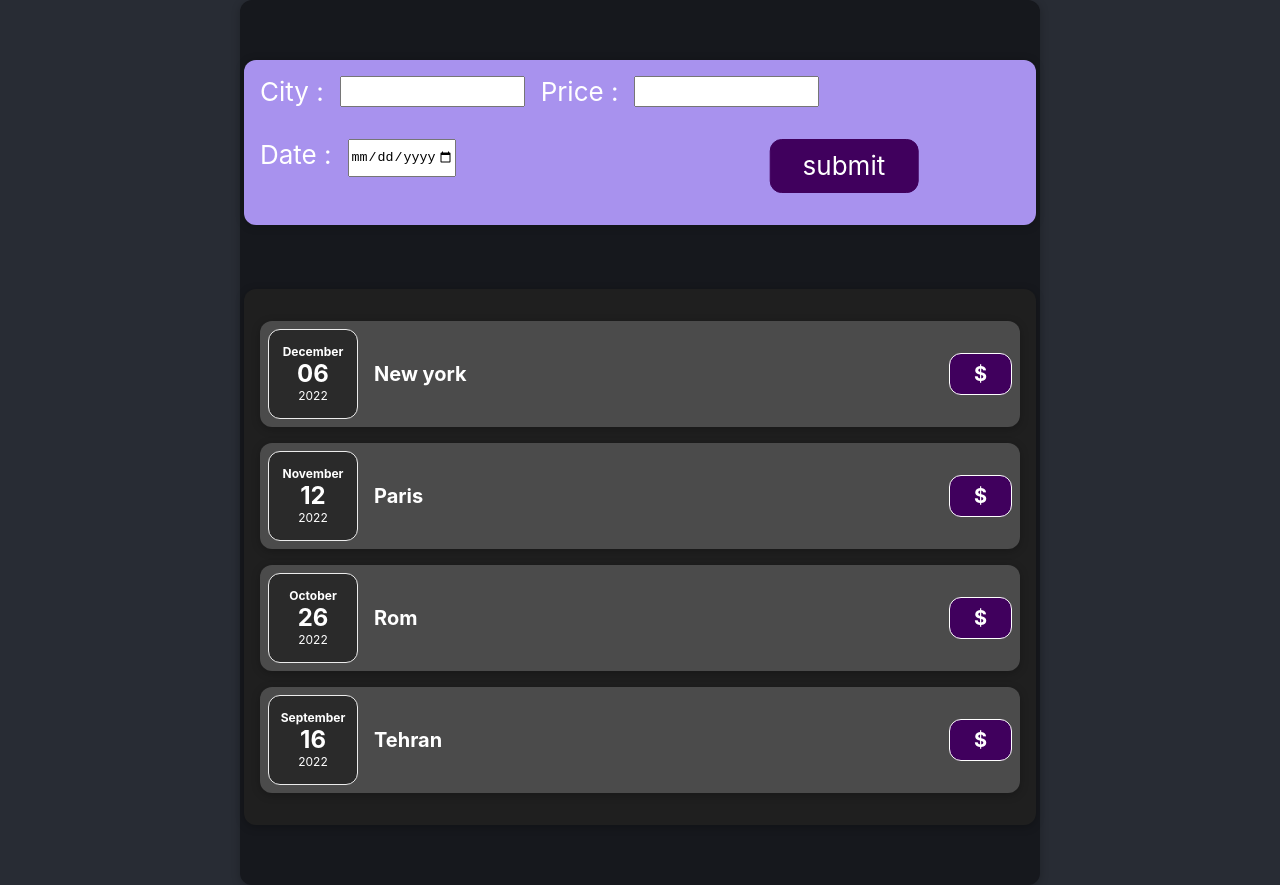
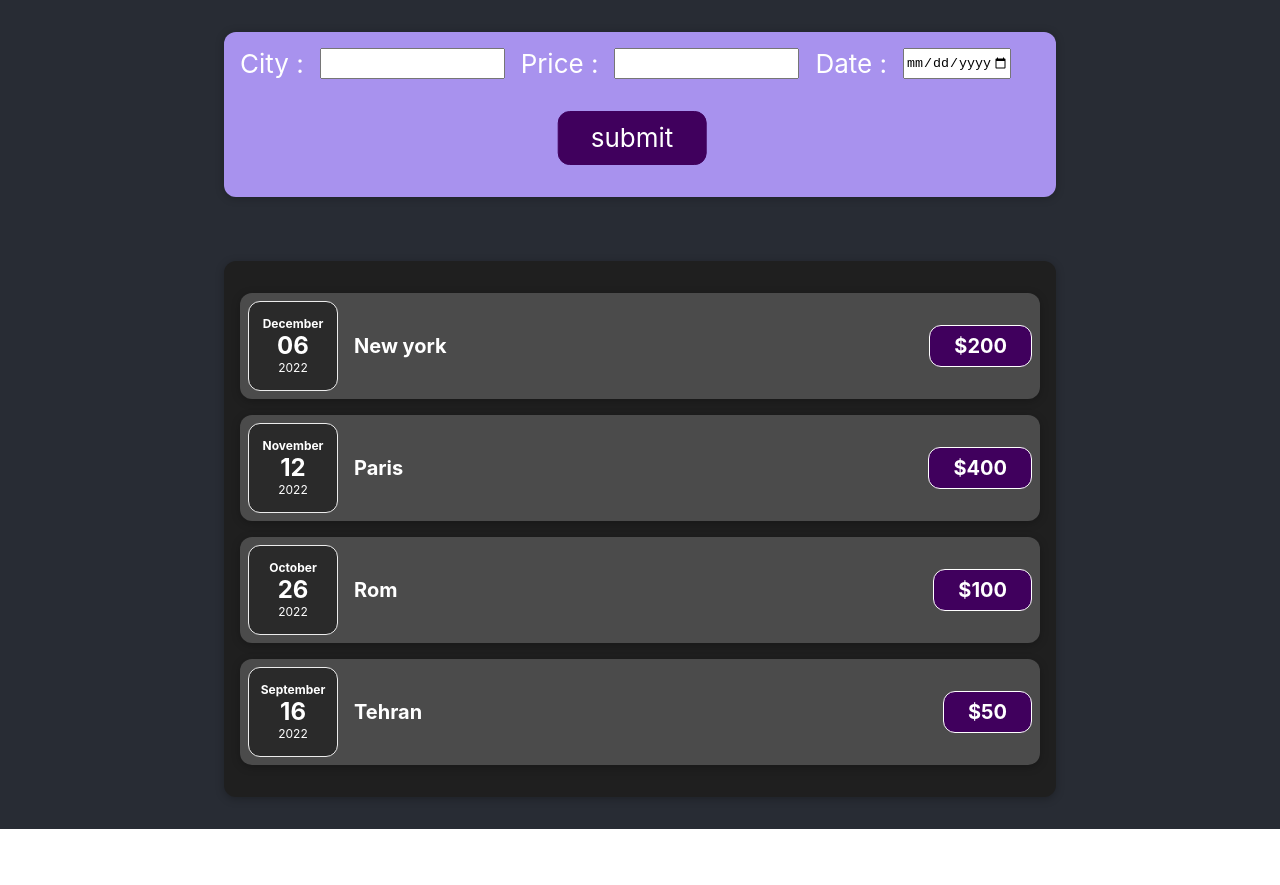
Before and after one commit to funnypar/FirstReactProject, a React (Create React App) app: page / in a window 1280 px wide. After the commit the page ends 829 px from the top, so only its background shows below. Built offline with nearby package versions, Linux system fonts and the light colour scheme.

Commit message:
Added render list

```diff
--- a/src/App.js
+++ b/src/App.js
@@ -1,13 +1,11 @@
-import React from "react";
+import React, { useState } from "react";
 
 import EItems from "./components/Eitems/Eitems";
 import NewEitem from "./components/newEitem/newEitem";
 
 import "./App.css";
-import Card from "./components/UI/Card";
 
-const App = () => {
-    let expenseItems = [
+let DUMMY_EXPENSEITEMS = [
     {
         id: "e1",
         title: "New york",
@@ -34,12 +32,19 @@ const App = () => {
     },
 ];
 
+const App = () => {
+    const [expenses, setExpenses] = useState(DUMMY_EXPENSEITEMS);
+
+    const addEitemHandler = (newEitemData) => {
+        setExpenses((addExpenses) => {
+            return [newEitemData, ...addExpenses];
+        });
+    };
+
     return (
         <div className="App-header">
-            <Card className="App-wrapper">
-                <NewEitem />
-                <EItems items={expenseItems} />
-            </Card>
+            <NewEitem onAddEitem={addEitemHandler} />
+            <EItems items={expenses} />
         </div>
     );
 };
--- a/src/components/Eitems/Eitem.js
+++ b/src/components/Eitems/Eitem.js
@@ -5,13 +5,12 @@ import EitemsDate from "./EitemsDate";
 import "./Eitem.css";
 
 const Eitem = (props) => {
-    // console.log(props);
     return (
         <Card className="expense-item">
             <EitemsDate date={props.date} />
             <div className="expense-item__description">
                 <h2>{props.title}</h2>
-                <div className="expense-item__price">${props.amount}</div>
+                <div className="expense-item__price">${props.price}</div>
             </div>
         </Card>
     );
--- a/src/components/Eitems/Eitems.js
+++ b/src/components/Eitems/Eitems.js
@@ -5,7 +5,6 @@ import Eitem from "./Eitem";
 import "./Eitems.css";
 
 const EItems = (props) => {
-    console.log(props);
     return (
         <Card className="expenses">
             {props.items.map((item) => {
--- a/src/components/Eitems/EitemsDate.js
+++ b/src/components/Eitems/EitemsDate.js
@@ -1,7 +1,6 @@
 import "./EitemsDate.css";
 
 const EitemsDate = (props) => {
-    // console.log(props);
     const month = props.date.toLocaleString("en-US", { month: "long" });
     const day = props.date.toLocaleString("en-US", { day: "2-digit" });
     const year = props.date.getFullYear();
--- a/src/components/newEitem/newEitem.js
+++ b/src/components/newEitem/newEitem.js
@@ -8,7 +8,7 @@ const NewEitem = (props) => {
             ...expenseData,
             id: Math.random().toString(),
         };
-        props.onSaveNewExpenseData(expenseDatas);
+        props.onAddEitem(expenseDatas);
     };
 
     return (
--- a/src/components/newEitem/newEitemForm.js
+++ b/src/components/newEitem/newEitemForm.js
@@ -19,9 +19,9 @@ const NewEitemForm = (props) => {
     const formSubmitHandler = (e) => {
         e.preventDefault();
         const userInputs = {
-            city: enteredCity,
+            title: enteredCity,
             price: enteredPrice,
-            date: new Date(enteredDate),
+            dateItem: new Date(enteredDate),
         };
 
         props.onSaveExpenseData(userInputs);
```
Lines whose indentation alone changed are shown as unchanged.
